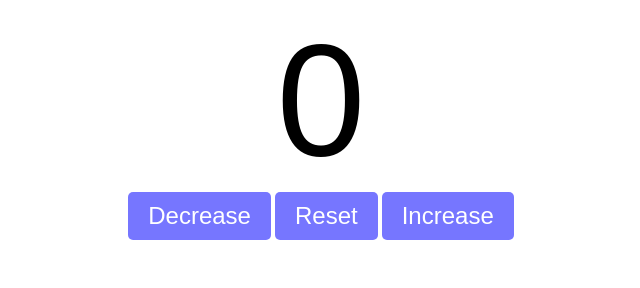
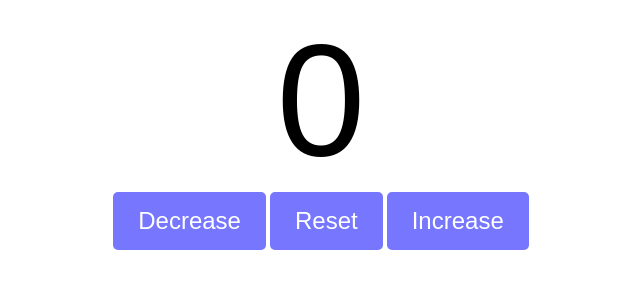
Before and after one commit to Chemweno-Kiprop/Counter-Program, a plain HTML site: page index.html in a window 1280 px wide. Shown: the whole page, without its empty margins (319-959 px from the left). Drawn offline with Linux system fonts and the light colour scheme.

Commit message:
Update style.css

```diff
--- a/style.css
+++ b/style.css
@@ -8,7 +8,7 @@
     text-align: center;
 }
 .buttons{
-    padding: 10px 20px;
+    padding: 15px 25px;
     font-size: 1.5rem;
     color: white;
     background-color: rgb(118, 118, 255);
```
